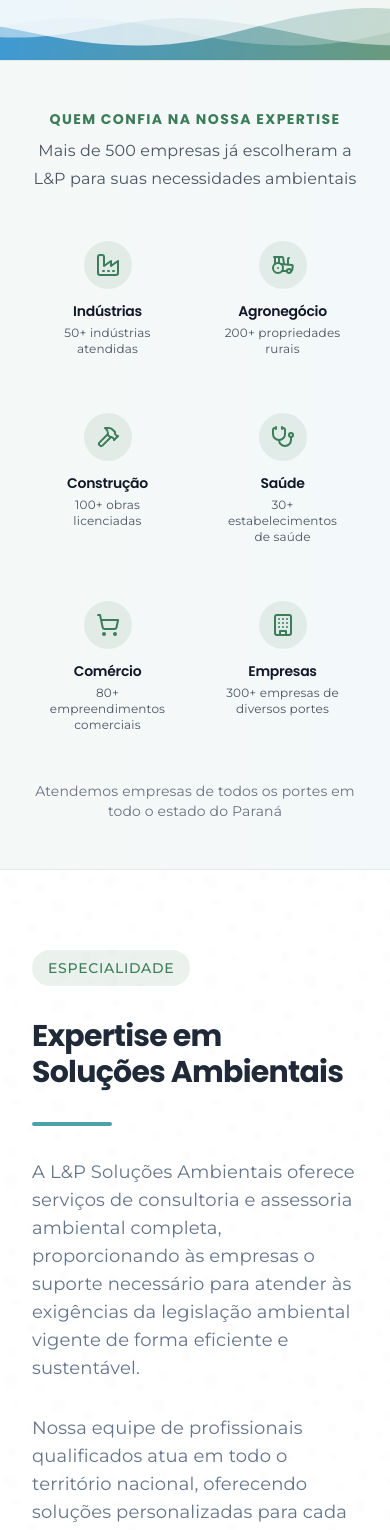
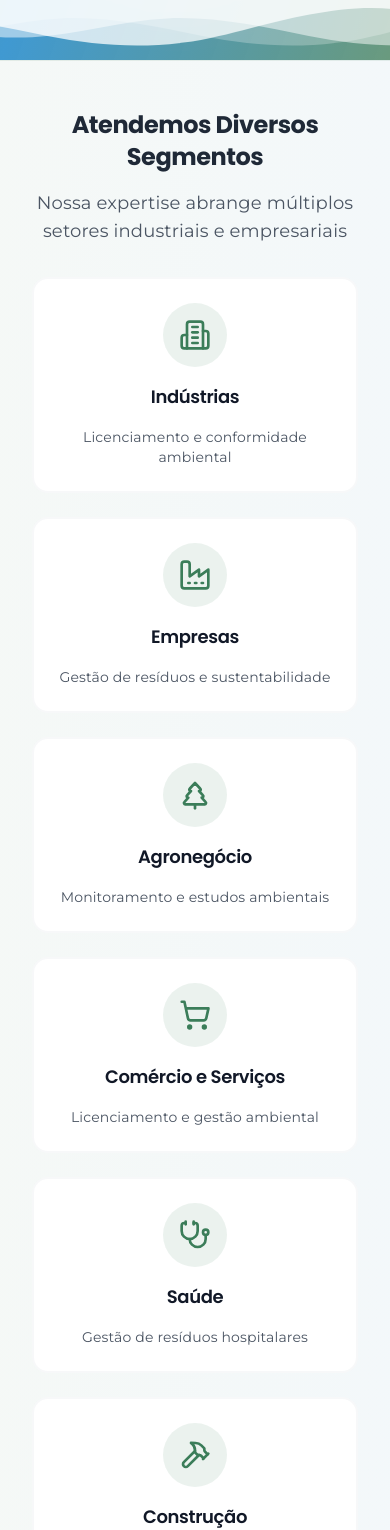
Before and after one commit to pietroorianii/consutoria-ambiental-13, a React (Vite) app: page / in a window 390 px wide. Shown: the part 1060-2590 px from the top of the page. Built offline with nearby package versions, Linux system fonts and the light colour scheme.

Commit message:
Add new cards and relocate section
Add new cards for different sectors and replace the "Who trusts our expertise" section with the new cards.

```diff
--- /dev/null
+++ b/src/components/SegmentCards.tsx
@@ -0,0 +1,56 @@
+
+import React from 'react';
+import { Building2, Factory, TreePine, ShoppingCart, Stethoscope, Hammer } from 'lucide-react';
+
+const segments = [
+  { name: 'Indústrias', icon: Building2, description: 'Licenciamento e conformidade ambiental', color: 'eco-green' },
+  { name: 'Empresas', icon: Factory, description: 'Gestão de resíduos e sustentabilidade', color: 'eco-blue' },
+  { name: 'Agronegócio', icon: TreePine, description: 'Monitoramento e estudos ambientais', color: 'eco-accent-teal' },
+  { name: 'Comércio e Serviços', icon: ShoppingCart, description: 'Licenciamento e gestão ambiental', color: 'eco-accent-orange' },
+  { name: 'Saúde', icon: Stethoscope, description: 'Gestão de resíduos hospitalares', color: 'red-500' },
+  { name: 'Construção', icon: Hammer, description: 'Licenciamento de obras e canteiros', color: 'amber-600' }
+];
+
+export function SegmentCards() {
+  return (
+    <section className="bg-gradient-to-r from-eco-green/5 to-eco-blue/5 py-12 border-y border-eco-green/10">
+      <div className="container mx-auto">
+        <div className="text-center mb-8">
+          <h3 className="text-2xl md:text-3xl font-bold text-gray-800 mb-4">
+            Atendemos Diversos Segmentos
+          </h3>
+          <p className="text-lg text-gray-600 max-w-2xl mx-auto">
+            Nossa expertise abrange múltiplos setores industriais e empresariais
+          </p>
+        </div>
+
+        <div className="grid grid-cols-1 md:grid-cols-2 lg:grid-cols-3 gap-6">
+          {segments.map((segment, index) => (
+            <div
+              key={index}
+              className="group relative overflow-hidden transition-all duration-500 bg-white backdrop-blur-sm rounded-2xl border-2 border-gray-200/30 hover:border-eco-green hover:shadow-2xl hover:-translate-y-2 hover:scale-105 cursor-pointer p-6"
+            >
+              {/* Gradiente de fundo animado */}
+              <div className="absolute inset-0 bg-gradient-to-br from-eco-green/5 to-eco-green/15 opacity-0 group-hover:opacity-100 transition-all duration-700 rounded-2xl"></div>
+
+              {/* Linha de acento animada no topo */}
+              <div className="absolute top-0 left-0 right-0 h-1 bg-gradient-to-r from-eco-green to-emerald-400 opacity-70 group-hover:opacity-100 transition-all duration-500 transform scale-x-0 group-hover:scale-x-100 rounded-t-2xl"></div>
+
+              <div className="flex flex-col items-center justify-center gap-4 relative z-10">
+                <div className="w-16 h-16 bg-eco-green/10 rounded-full flex items-center justify-center group-hover:bg-eco-green/20 transition-colors">
+                  <segment.icon className="h-8 w-8 text-eco-green group-hover:scale-110 group-hover:rotate-3 transition-all duration-500" />
+                </div>
+                <h4 className="font-semibold text-lg text-gray-900 group-hover:text-eco-green transition-all duration-300 font-secondary">
+                  {segment.name}
+                </h4>
+                <p className="text-sm text-gray-600 group-hover:text-gray-700 transition-colors duration-300 text-center font-body">
+                  {segment.description}
+                </p>
+              </div>
+            </div>
+          ))}
+        </div>
+      </div>
+    </section>
+  );
+}
--- a/src/components/featured-services/StatsSection.tsx
+++ b/src/components/featured-services/StatsSection.tsx
@@ -2,7 +2,7 @@
 import React from "react";
 import { Button } from "@/components/ui/button";
 import { Link } from "react-router-dom";
-import { ArrowRight, Building2, Factory, TreePine } from "lucide-react";
+import { ArrowRight, Building2, Factory, TreePine, ShoppingCart, Stethoscope, Hammer } from "lucide-react";
 
 export function StatsSection() {
   return (
@@ -16,7 +16,7 @@ export function StatsSection() {
         </p>
       </div>
 
-      <div className="grid grid-cols-1 md:grid-cols-3 gap-8 max-w-4xl mx-auto mb-8">
+      <div className="grid grid-cols-1 md:grid-cols-2 lg:grid-cols-3 gap-8 max-w-6xl mx-auto mb-8">
         <div className="group relative overflow-hidden transition-all duration-500 bg-white backdrop-blur-sm rounded-2xl border-2 border-eco-green/30 hover:border-eco-green hover:shadow-2xl hover:-translate-y-2 hover:scale-105 cursor-pointer p-6">
           {/* Gradiente de fundo animado mais suave */}
           <div className="absolute inset-0 bg-gradient-to-br from-eco-green/5 to-eco-green/15 opacity-0 group-hover:opacity-100 transition-all duration-700 rounded-2xl"></div>
@@ -70,6 +70,60 @@ export function StatsSection() {
             </p>
           </div>
         </div>
+
+        <div className="group relative overflow-hidden transition-all duration-500 bg-white backdrop-blur-sm rounded-2xl border-2 border-eco-accent-orange/30 hover:border-eco-accent-orange hover:shadow-2xl hover:-translate-y-2 hover:scale-105 cursor-pointer p-6">
+          {/* Gradiente de fundo animado mais suave */}
+          <div className="absolute inset-0 bg-gradient-to-br from-eco-accent-orange/5 to-eco-accent-orange/15 opacity-0 group-hover:opacity-100 transition-all duration-700 rounded-2xl"></div>
+
+          {/* Linha de acento animada no topo */}
+          <div className="absolute top-0 left-0 right-0 h-1 bg-gradient-to-r from-eco-accent-orange to-orange-400 opacity-70 group-hover:opacity-100 transition-all duration-500 transform scale-x-0 group-hover:scale-x-100 rounded-t-2xl"></div>
+
+          <div className="flex flex-col items-center justify-center gap-4 relative z-10">
+            <ShoppingCart className="h-12 w-12 text-eco-accent-orange group-hover:scale-110 group-hover:rotate-3 transition-all duration-500" />
+            <span className="font-semibold text-xl text-gray-800 group-hover:text-eco-accent-orange transition-all duration-300">
+              Comércio e Serviços
+            </span>
+            <p className="text-sm text-gray-600 group-hover:text-gray-700 transition-colors duration-300 text-center">
+              Licenciamento e gestão ambiental
+            </p>
+          </div>
+        </div>
+
+        <div className="group relative overflow-hidden transition-all duration-500 bg-white backdrop-blur-sm rounded-2xl border-2 border-red-500/30 hover:border-red-500 hover:shadow-2xl hover:-translate-y-2 hover:scale-105 cursor-pointer p-6">
+          {/* Gradiente de fundo animado mais suave */}
+          <div className="absolute inset-0 bg-gradient-to-br from-red-500/5 to-red-500/15 opacity-0 group-hover:opacity-100 transition-all duration-700 rounded-2xl"></div>
+
+          {/* Linha de acento animada no topo */}
+          <div className="absolute top-0 left-0 right-0 h-1 bg-gradient-to-r from-red-500 to-red-400 opacity-70 group-hover:opacity-100 transition-all duration-500 transform scale-x-0 group-hover:scale-x-100 rounded-t-2xl"></div>
+
+          <div className="flex flex-col items-center justify-center gap-4 relative z-10">
+            <Stethoscope className="h-12 w-12 text-red-500 group-hover:scale-110 group-hover:rotate-3 transition-all duration-500" />
+            <span className="font-semibold text-xl text-gray-800 group-hover:text-red-500 transition-all duration-300">
+              Saúde
+            </span>
+            <p className="text-sm text-gray-600 group-hover:text-gray-700 transition-colors duration-300 text-center">
+              Gestão de resíduos hospitalares
+            </p>
+          </div>
+        </div>
+
+        <div className="group relative overflow-hidden transition-all duration-500 bg-white backdrop-blur-sm rounded-2xl border-2 border-amber-600/30 hover:border-amber-600 hover:shadow-2xl hover:-translate-y-2 hover:scale-105 cursor-pointer p-6">
+          {/* Gradiente de fundo animado mais suave */}
+          <div className="absolute inset-0 bg-gradient-to-br from-amber-600/5 to-amber-600/15 opacity-0 group-hover:opacity-100 transition-all duration-700 rounded-2xl"></div>
+
+          {/* Linha de acento animada no topo */}
+          <div className="absolute top-0 left-0 right-0 h-1 bg-gradient-to-r from-amber-600 to-amber-400 opacity-70 group-hover:opacity-100 transition-all duration-500 transform scale-x-0 group-hover:scale-x-100 rounded-t-2xl"></div>
+
+          <div className="flex flex-col items-center justify-center gap-4 relative z-10">
+            <Hammer className="h-12 w-12 text-amber-600 group-hover:scale-110 group-hover:rotate-3 transition-all duration-500" />
+            <span className="font-semibold text-xl text-gray-800 group-hover:text-amber-600 transition-all duration-300">
+              Construção
+            </span>
+            <p className="text-sm text-gray-600 group-hover:text-gray-700 transition-colors duration-300 text-center">
+              Licenciamento de obras e canteiros
+            </p>
+          </div>
+        </div>
       </div>
 
       <Button asChild size="lg" className="btn-gradient text-white group overflow-hidden relative py-6 px-8 rounded-lg font-medium shadow-lg hover:shadow-xl transition-all duration-300">
--- a/src/pages/Index.tsx
+++ b/src/pages/Index.tsx
@@ -2,7 +2,7 @@
 import { HeroBanner } from "@/components/hero-banner";
 import { CompanyIntro } from "@/components/company-intro";
 import { FeaturedServices } from "@/components/featured-services";
-import { SocialProof } from "@/components/SocialProof";
+import { SegmentCards } from "@/components/SegmentCards";
 import { Testimonials } from "@/components/testimonials";
 import { CTASection } from "@/components/cta-section";
 import { PageWrapper } from "@/components/ui/page-wrapper";
@@ -24,7 +24,7 @@ const Index = () => {
       </div>
 
       <HeroBanner />
-      <SocialProof />
+      <SegmentCards />
       <CompanyIntro />
       <FeaturedServices />
       <Testimonials />
```
